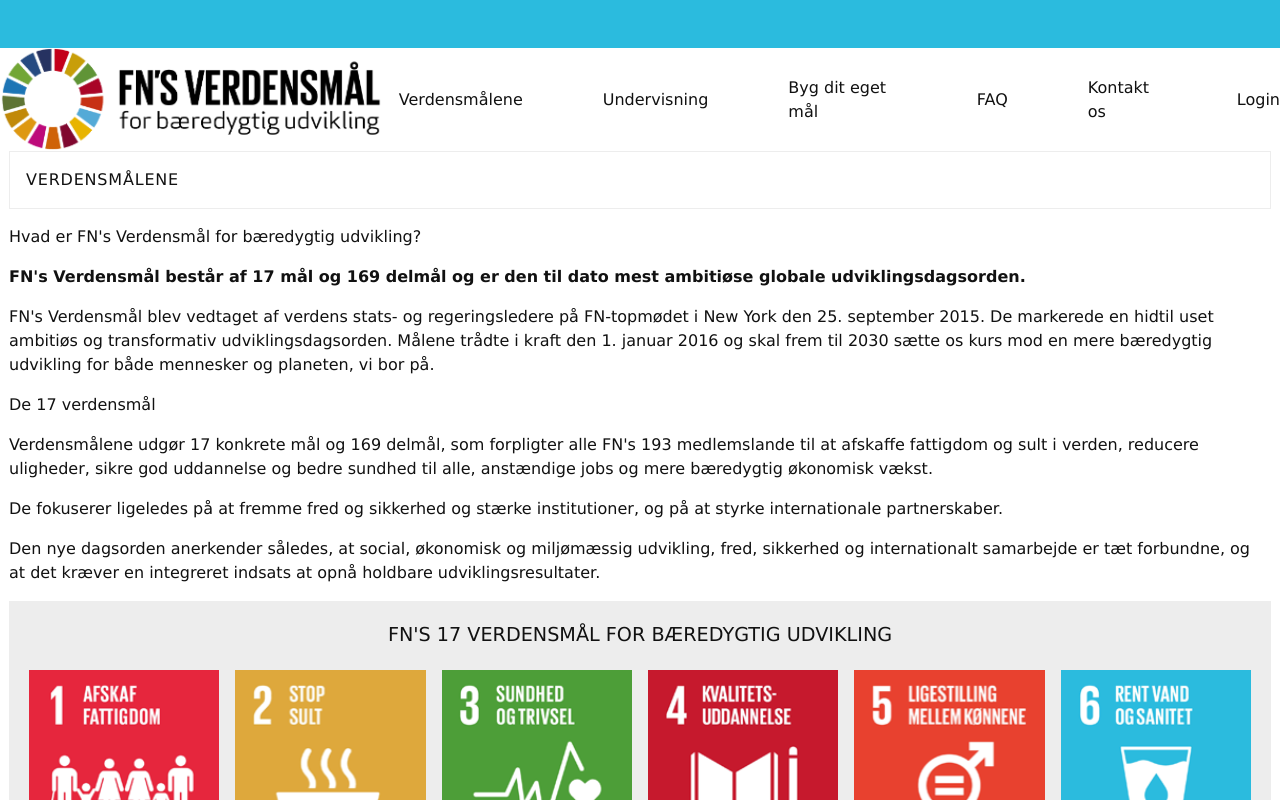
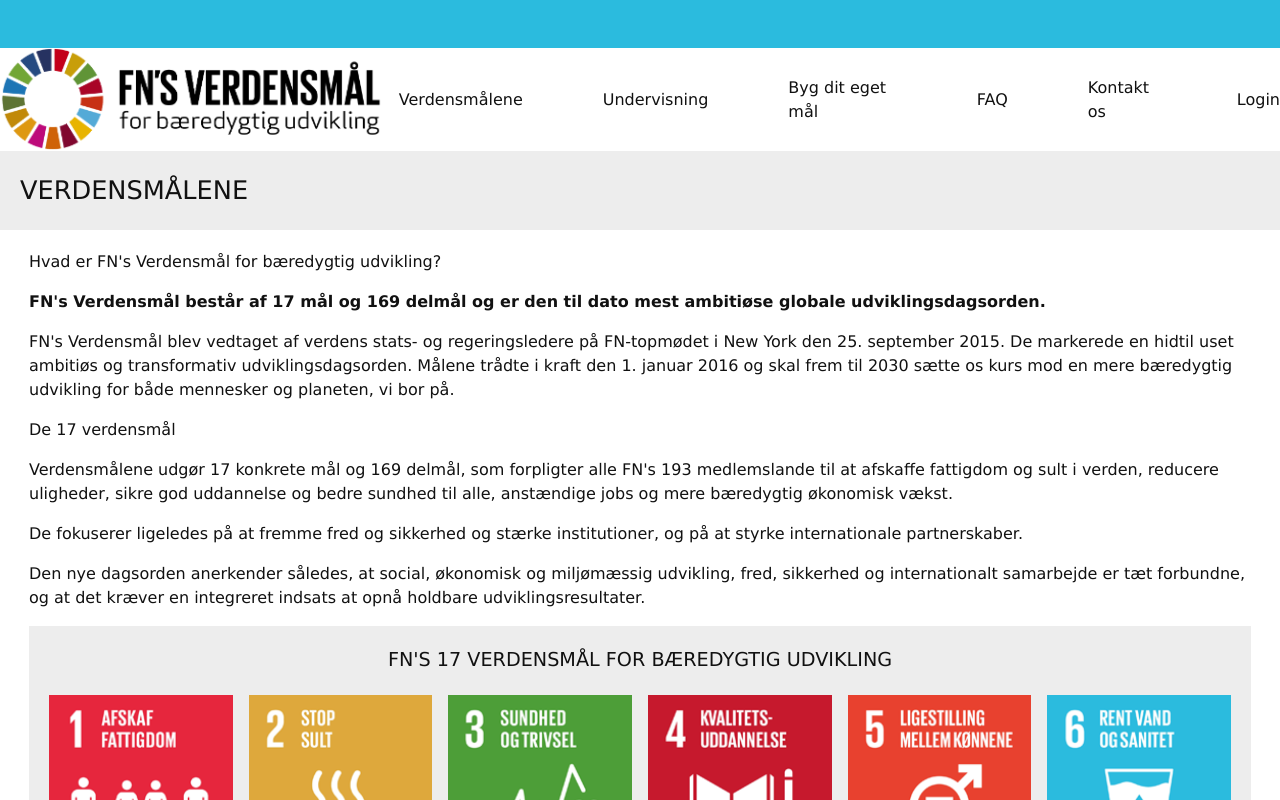
Before and after one commit to JLHammer/react-stuff, a React (Vite) app: page / in a window 1280 px wide. Shown: the top 800 px of the page. Built offline with nearby package versions, Linux system fonts and the light colour scheme.

Commit message:
Add contact page content

```diff
--- a/src/components/content/ContentWrapper/ContentWrapper.styled.ts
+++ b/src/components/content/ContentWrapper/ContentWrapper.styled.ts
@@ -2,17 +2,27 @@
 
 export const ContentWrapperStyled = styled.div`
   width: 100%;
+`;
+
+export const ContentWrapperTitleBar = styled.div`
+  background-color: ${({ theme }) => theme.colors.secondary};
+  padding: ${({ theme }) => theme.spacing.m};
+`;
+
+export const ContentWrapperTitle = styled.h1`
+  width: 100%;
   max-width: ${({ theme }) => theme.maxWidths.content};
   margin: 0 auto;
+  font-size: ${({ theme }) => theme.fontSizes.xl};
+  text-transform: uppercase;
+`;
+
+export const ContentWrapperContent = styled.div`
+  width: 100%;
+  max-width: ${({ theme }) => theme.maxWidths.content};
+  margin: 0 auto;
+  padding: ${({ theme }) => theme.spacing.m};
   display: flex;
   flex-direction: column;
   gap: ${({ theme }) => theme.spacing.s};
 `;
-
-export const ContentWrapperTitle = styled.h1`
-  border: 1px solid ${({ theme }) => theme.colors.secondary};
-  padding: ${({ theme }) => theme.spacing.s};
-  font-size: ${({ theme }) => theme.fontSizes.m};
-  text-transform: uppercase;
-  letter-spacing: 0.05em;
-`;
--- a/src/components/content/ContentWrapper/ContentWrapper.tsx
+++ b/src/components/content/ContentWrapper/ContentWrapper.tsx
@@ -2,7 +2,9 @@
 import type { ContentWrapperProps } from "../../../types/types";
 import {
   ContentWrapperStyled,
+  ContentWrapperTitleBar,
   ContentWrapperTitle,
+  ContentWrapperContent,
 } from "./ContentWrapper.styled";
 
 export const ContentWrapper = ({
@@ -14,7 +16,7 @@
   // The description is not part of the layout - it tells the browser tab and
   // search engines what the page is about.
   useEffect(() => {
-    document.title = `${title} | Verdensmålene`;
+    document.title = title;
     document
       .querySelector("meta[name='description']")
       ?.setAttribute("content", description);
@@ -22,8 +24,12 @@
 
   return (
     <ContentWrapperStyled>
-      {showTitle && <ContentWrapperTitle>{title}</ContentWrapperTitle>}
-      {children}
+      {showTitle && (
+        <ContentWrapperTitleBar>
+          <ContentWrapperTitle>{title}</ContentWrapperTitle>
+        </ContentWrapperTitleBar>
+      )}
+      <ContentWrapperContent>{children}</ContentWrapperContent>
     </ContentWrapperStyled>
   );
 };
--- a/src/pages/ContactPage.tsx
+++ b/src/pages/ContactPage.tsx
@@ -5,12 +5,12 @@
   return (
     <ContentWrapper
       title="Kontakt os"
-      description="Har du spørgsmål til verdensmålene eller til undervisningsmaterialet? Så skriv til os."
+      description="Udfyld og send formularen og vi vil hurtigst muligt besvare dine spørgsmål."
       showTitle={true}
     >
       <p>
-        Vi svarer normalt inden for to hverdage. Du er også velkommen til at
-        ringe på 12 34 56 78 mellem kl. 9 og 15.
+        Udfyld og send formularen og vi vil hurtigst muligt besvare dine
+        spørgsmål.
       </p>
       <ContactForm />
     </ContentWrapper>
```
Also changed, not shown: src/components/content/ContactForm/ContactForm.styled.ts (+19 -7 lines), src/components/content/ContactForm/ContactForm.tsx (+27 -7 lines).
